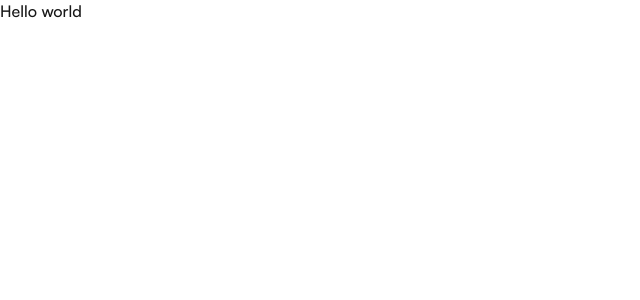
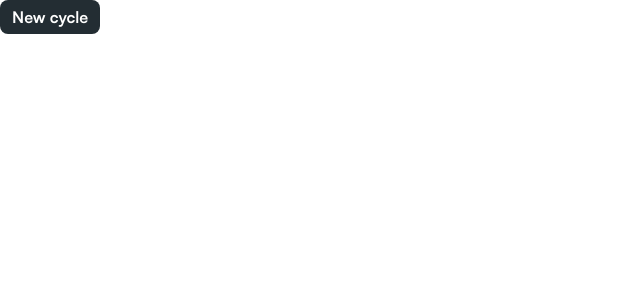
Before and after one commit to bztravis/appwiz-web, a Next.js app: page / in a window 1280 px wide. Shown: the top 300 px of the page, without its empty margins (0-640 px from the left). Built offline with nearby package versions, Linux system fonts and the light colour scheme.

Commit message:
Add start of HatButton

```diff
--- a/src/app/globals.css
+++ b/src/app/globals.css
@@ -1,14 +1,17 @@
 :root {
   --background: #ffffff;
   --foreground: #171717;
+  --root-font-size: 14px;
+
+  font-size: 14px;
 }
 
-@media (prefers-color-scheme: dark) {
+/* @media (prefers-color-scheme: dark) {
   :root {
     --background: #0a0a0a;
     --foreground: #ededed;
   }
-}
+} */
 
 html,
 body {
@@ -19,7 +22,6 @@ body {
 body {
   color: var(--foreground);
   background: var(--background);
-  font-family: Arial, Helvetica, sans-serif;
   -webkit-font-smoothing: antialiased;
   -moz-osx-font-smoothing: grayscale;
 }
@@ -28,13 +30,6 @@ body {
   box-sizing: border-box;
   padding: 0;
   margin: 0;
+  font-size: 1rem;
+  font-family: unset;
 }
-
-a {
-  color: inherit;
-  text-decoration: none;
-}
-
-html {
-  color-scheme: dark;
-}
--- a/src/app/page.tsx
+++ b/src/app/page.tsx
@@ -1,5 +1,11 @@
-import styles from './page.module.scss';
+'use client'
+
+import HatButton from '@/hat/HatButton'
+// import SpeedLine from '../assets/icons/SpeedLine.svg'
+// import SpeedLine from '../assets/icons/SpeedLine.svg'
+// import SpeedLine from './SpeedLine.svg'
 
 export default function Home() {
-  return <div>Hello world</div>;
+  // console.log(SpeedLine)
+  return <HatButton onClick={() => console.log('clicked')}>New cycle</HatButton>
 }
--- a/src/app/variables.module.scss
+++ /dev/null
@@ -1,5 +0,0 @@
-$primary-color: #64ff00;
-
-:export {
-  primaryColor: $primary-color;
-}
--- /dev/null
+++ b/src/hat/HatButton/HatButton.module.scss
@@ -0,0 +1,42 @@
+@use '../../styles/colors.module';
+@use '../../styles/utils.module' as u;
+
+.base {
+  border: none;
+  border-radius: u.to-rem(8);
+  display: flex;
+  justify-content: center;
+  align-items: center;
+  gap: u.to-rem(8);
+  font-weight: 700;
+
+  &:hover {
+    cursor: pointer;
+    filter: brightness(1.1);
+  }
+}
+
+.sm {}
+
+.md {
+  padding: u.to-rem(8) u.to-rem(12);
+  font-size: u.to-rem(16);
+  line-height: u.to-rem(18);
+}
+
+.lg {}
+
+.primary {
+  background: colors.$primary-color;
+  color: colors.$white;
+}
+
+.secondary {}
+
+.accent {}
+
+.destructive {}
+
+.constructive {}
+
+.disabled {}
--- /dev/null
+++ b/src/hat/HatButton/index.tsx
@@ -0,0 +1,48 @@
+"use client"
+
+import styleBuilder from "@/utils/styleBuilder"
+import styles from "./HatButton.module.scss"
+
+type ButtonColor =
+  | "primary"
+  | "secondary"
+  | "accent"
+  | "destructive"
+  | "constructive"
+
+type ButtonProps = {
+  size?: "sm" | "md" | "lg"
+  color?: ButtonColor
+  icon?: React.ReactNode
+  iconSide?: "left" | "right"
+  disabled?: boolean
+  onClick: () => void
+  children?: React.ReactNode
+}
+
+export default function Button({
+  size = "md",
+  color = "primary",
+  icon,
+  iconSide = "left",
+  disabled = false,
+  onClick,
+  children,
+}: ButtonProps) {
+  const className = styleBuilder([
+    styles.base,
+    styles[size],
+    styles[color],
+    [styles.disabled, disabled],
+  ])
+
+  return (
+    <button className={className} onClick={onClick}>
+      {icon && iconSide === "left" && icon}
+
+      {children}
+
+      {icon && iconSide === "right" && icon}
+    </button>
+  )
+}
--- /dev/null
+++ b/src/styles/_colors.module.scss
@@ -0,0 +1,6 @@
+$primary-color: #232D33;
+$white: #FFFFFF;
+
+// :export {
+//   primaryColor: $primary-color;
+// }
--- /dev/null
+++ b/src/styles/_utils.module.scss
@@ -0,0 +1,5 @@
+@function to-rem($value) {
+  $remValue: (
+    $value / 14) + rem;
+  @return $remValue;
+}
--- /dev/null
+++ b/src/utils/styleBuilder.ts
@@ -0,0 +1,23 @@
+/**
+ * returns class name built with given style data
+ * @param styles array of element type string or [string, boolean]
+ * @returns string concatenation of classNames based on conditionals
+ * @example styleBuilder(["a", "b"]) -> "a b"
+ * @example styleBuilder(["a", ["b", condition]) -> "a b" if condition else "a"
+ */
+export default function styleBuilder(
+  styles: (string | [string, boolean] | undefined)[]
+) {
+  const usedStyles = []
+
+  for (const style of styles) {
+    if (!style) continue
+
+    if (typeof style === "string") usedStyles.push(style)
+    else {
+      const [styleValue, condition] = style
+      if (condition) usedStyles.push(styleValue)
+    }
+  }
+  return usedStyles.join(" ") || undefined
+}
```
Also changed, not shown: .prettierrc.json, src/app/SpeedLine.svg (added), src/assets/icons/SpeedLine.svg (added).
